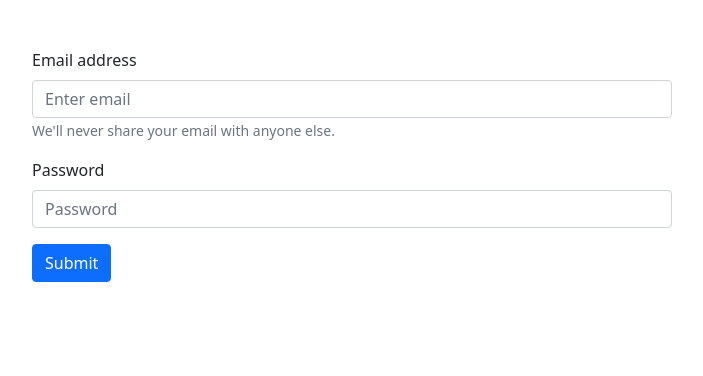
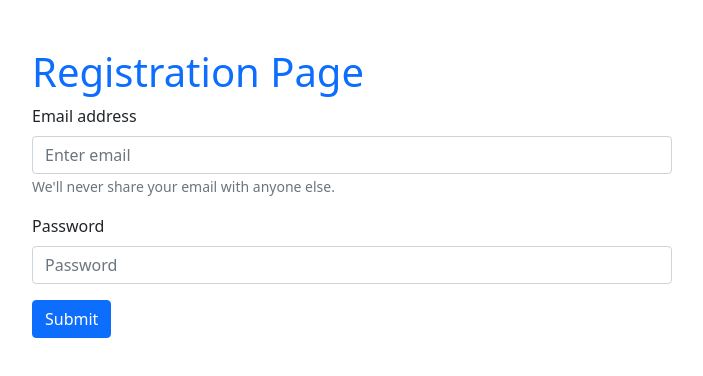
Before and after one commit to Rafat-Web-Developer/simple-firebase-email-password-authentication, a React (Create React App) app: page / in a window 1280 px wide. Shown: the top 376 px of the page, without its empty margins (288-991 px from the left). Built offline with nearby package versions, Linux system fonts and the light colour scheme.

Commit message:
Update form design

```diff
--- a/src/App.js
+++ b/src/App.js
@@ -4,7 +4,9 @@ import { Button, Form } from "react-bootstrap";
 function App() {
   return (
     <div>
-      <Form className="w-50 mx-auto mt-5">
+      <div className="w-50 mx-auto mt-5">
+        <h1 className="text-primary">Registration Page</h1>
+        <Form>
           <Form.Group className="mb-3" controlId="formBasicEmail">
             <Form.Label>Email address</Form.Label>
             <Form.Control type="email" placeholder="Enter email" />
@@ -22,6 +24,7 @@ function App() {
           </Button>
         </Form>
       </div>
+    </div>
   );
 }
 
```
Lines whose indentation alone changed are shown as unchanged.
